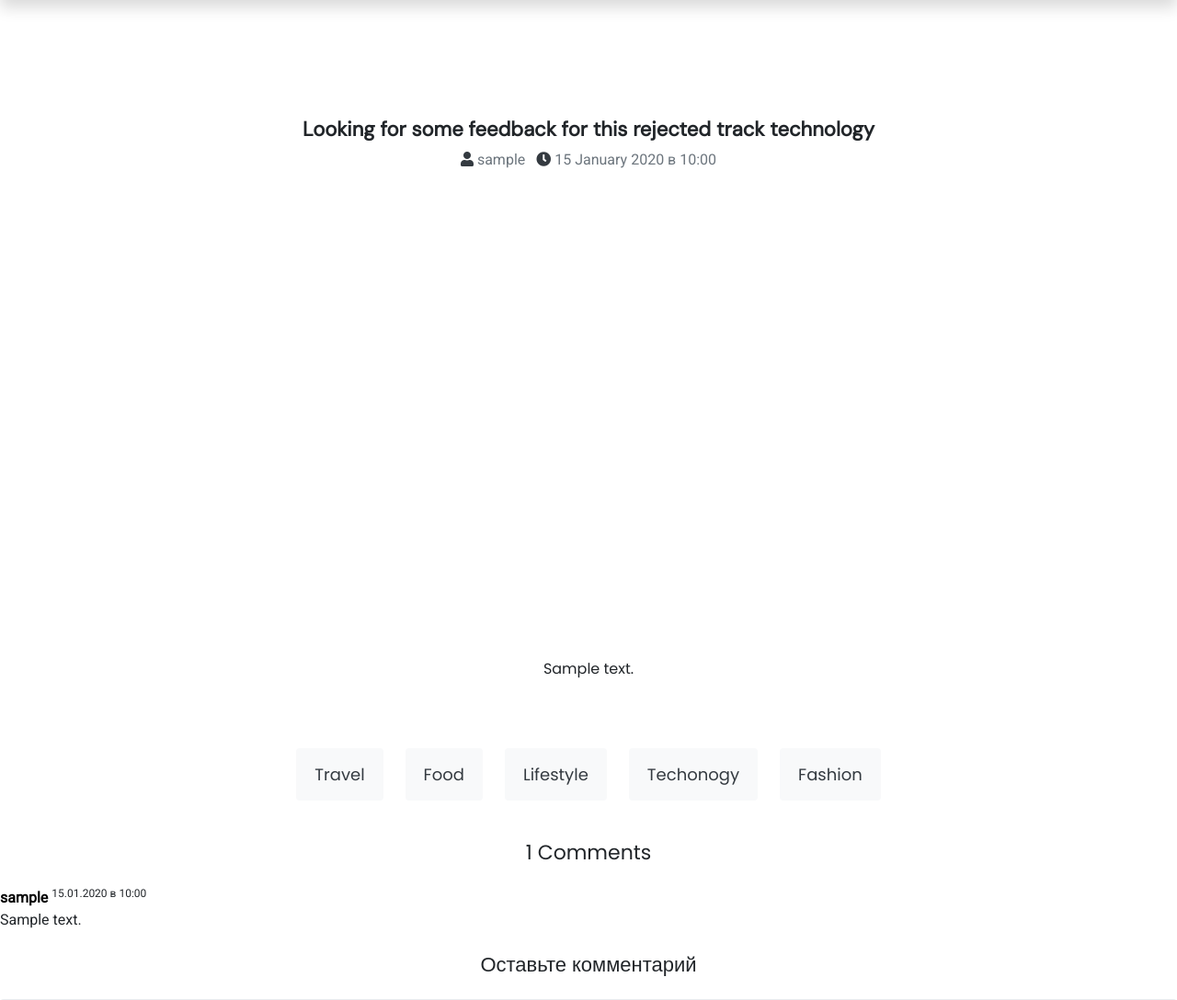
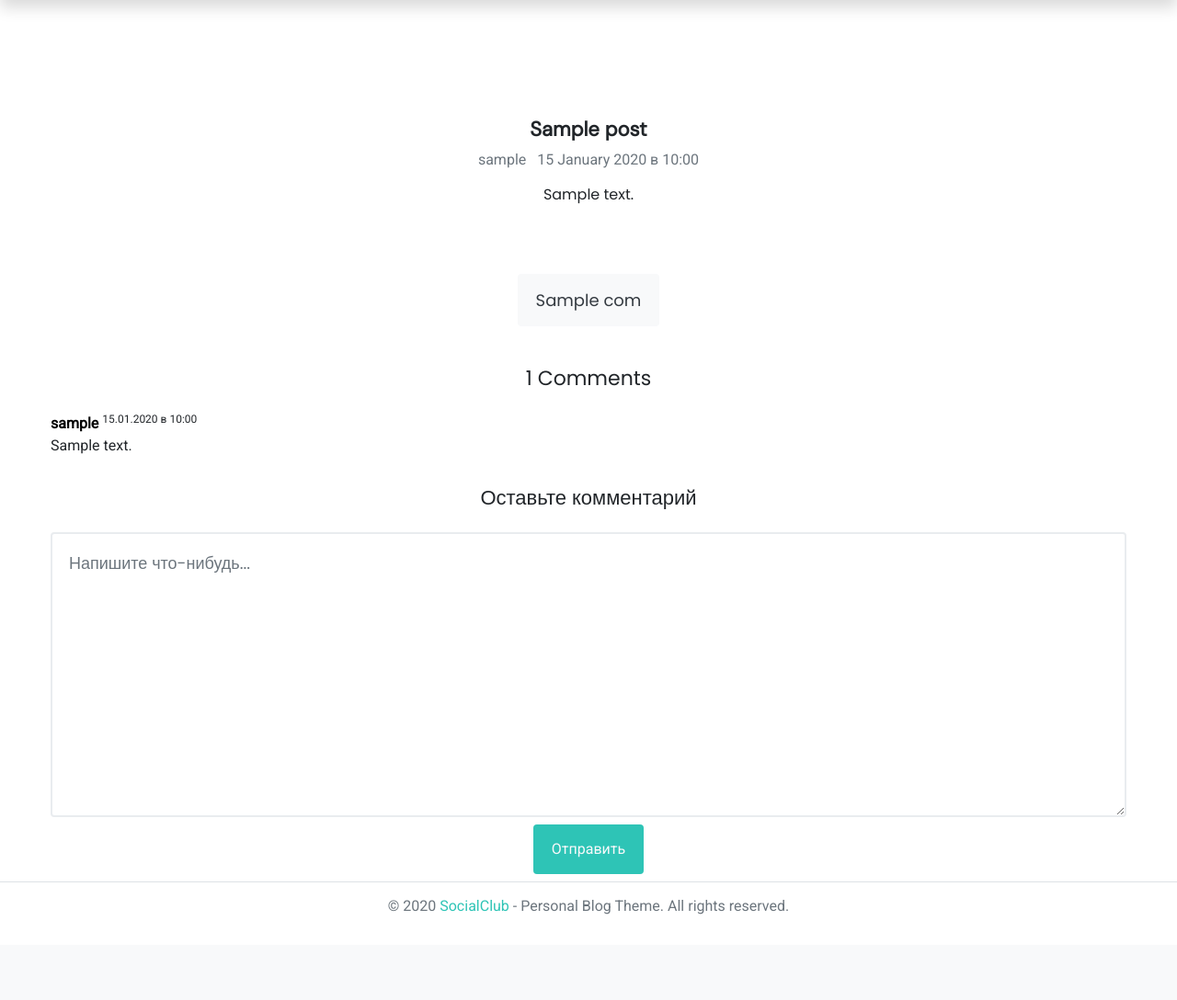
Before and after one commit to Gxldz21/SocialClub, a Django app: template templates/posts/post_detail.html in a window 1280 px wide. Shown: the part 87-1175 px from the top of the page at 92% size. After the commit the page ends 1082 px from the top, so only its background shows below. Run offline with Django 4.2, Linux system fonts and the light colour scheme; the template is opened without the code that fills it: most values are stand-ins (such as "Sample title", 1, 10 or a date in 2020); some libraries are stand-ins or nearby versions.

Commit message:
add some styles, updated some pages, add a new url

```diff
--- a/api/serializers.py
+++ b/api/serializers.py
@@ -61,7 +61,7 @@
 
     class Meta:
         model = Post
-        fields = ('id', 'text', 'image', 'publication_date', 'group', 'tags', 'character_quantity')
+        fields = ('title','id', 'text', 'image', 'publication_date', 'group', 'tags', 'character_quantity')
         read_only_fields = ('author',)
 
     def get_character_quantity(self, obj):
--- a/multiclub/forms.py
+++ b/multiclub/forms.py
@@ -7,7 +7,7 @@
 
     class Meta:
         model = Post
-        fields = ('text', 'image')
+        fields = ('title', 'text', 'image', 'tags')
 
     # def clean(self):
     #     likes = self.cleaned_data.get('group')
--- a/multiclub/models.py
+++ b/multiclub/models.py
@@ -8,6 +8,7 @@
     name = models.CharField(max_length=100)
 
 class Post(models.Model):
+    title = models.CharField(max_length=200)
     text = models.CharField(max_length=5000)
     pub_date = models.DateTimeField(auto_now_add=True)
     author = models.ForeignKey(User, related_name='posts', on_delete=models.CASCADE)
--- a/multiclub/urls.py
+++ b/multiclub/urls.py
@@ -20,6 +20,7 @@
     path('posts/<int:post_id>/comment', views.comment, name='comment'),
     path('profile/<str:username>/follow', views.follow, name='follow'),
     path('subscribe/', views.sub, name='sub'),
+    path('tags/<str:tag_name>', views.post_tags, name='tag')
 ]
 
 if settings.DEBUG:
--- a/templates/base.html
+++ b/templates/base.html
@@ -11,11 +11,11 @@
     <link rel="icon" type="image/png" sizes="16x16" href="{% static 'img/fav/favicon-16x16.png' %}">
     <meta name="msapplication-TileColor" content="#da532c">
     <meta name="theme-color" content="#ffffff">
+<!--            <link rel="stylesheet" href="https://cdnjs.cloudflare.com/ajax/libs/font-awesome/5.15.2/css/all.min.css"-->
+<!--        integrity="sha512-HK5fgLBL+xu6dm/Ii3z4xhlSUyZgTT9tuc/hSrtw6uzJOvgRr2a9jyxxT1ely+B+xFAmJKVSTbpM/CuL7qxO8w=="-->
+<!--        crossorigin="anonymous" />-->
     <link rel="stylesheet" href="{% static 'css/bootstrap.min.css' %}">
     <link rel="stylesheet" href="{% static 'css/style.css' %}">
-        <link rel="stylesheet" href="https://cdnjs.cloudflare.com/ajax/libs/font-awesome/5.15.2/css/all.min.css"
-        integrity="sha512-HK5fgLBL+xu6dm/Ii3z4xhlSUyZgTT9tuc/hSrtw6uzJOvgRr2a9jyxxT1ely+B+xFAmJKVSTbpM/CuL7qxO8w=="
-        crossorigin="anonymous" />
 </head>
 <body>
 <header>
--- a/templates/posts/index.html
+++ b/templates/posts/index.html
@@ -1,5 +1,6 @@
 {% extends 'base.html' %}
 {% load thumbnail %}
+{% block title %}Главная страница{% endblock %}
 {% block content %}
 {% load static %}
         <main>
--- a/templates/posts/post_detail.html
+++ b/templates/posts/post_detail.html
@@ -7,11 +7,9 @@
     <!-- Post Content -->
     <section class="container">
         <article id="post">
-            <!-- article heading -->
             <div class="headings text-center">
                 <div class="title">
-                        <h2 class="text-title text-dark display-1">Looking for some feedback for this rejected track
-                            technology</h2>
+                        <h2 class="text-title text-dark display-1">{{posts.title}}</h2>
                     </div>
                 <div class="meta">
                     <a href="{% url  'social:profile' posts.author.username %}" class="link display-2 text-secondary px-1">
@@ -22,27 +20,27 @@
                         <i class="fas fa-clock text-primary" style="color: #343a40!important"></i> {{ posts.pub_date|date:"d E Y в H:i" }}
                     </a>
                 </div>
-
             </div>
+            {% if posts.image %}
             <div class="thumbnail mt-3">
                 {% thumbnail posts.image "960x339" crop="center" upscale=True as im %}
-                <img class="card-img my-2" src="{{ im.url }}">
+                <img class="thumbnail" src="{{ im.url }}">
                 {% endthumbnail %}
             </div>
+            {% endif %}
                 <div class="content text-dark display-2 secondary-title mt-3">
                 <p style="text-align: center;">{{ posts.text }}</p>
                 </div>
         </article>
-        </div></section>
-
-        <!-- post footer -->
         <div class="post-footer mb-3">
             <div class="post-tags d-flex flex-wrap justify-content-center">
-                <a href="#" class="nav-link btn bg-light">Travel</a>
-                <a href="#" class="nav-link btn bg-light">Food</a>
-                <a href="#" class="nav-link btn bg-light">Lifestyle</a>
-                <a href="#" class="nav-link btn bg-light">Techonogy</a>
-                <a href="#" class="nav-link btn bg-light">Fashion</a>
+                {% for com in tags %}
+                <a href="{% url  'social:tag' com.name %}" class="nav-link btn bg-light">{{com.name}}</a>
+                {% endfor %}
+<!--                <a href="#" class="nav-link btn bg-light">Food</a>-->
+<!--                <a href="#" class="nav-link btn bg-light">Lifestyle</a>-->
+<!--                <a href="#" class="nav-link btn bg-light">Techonogy</a>-->
+<!--                <a href="#" class="nav-link btn bg-light">Fashion</a>-->
             </div>
         </div>
                <div class="post-comments py-2">
@@ -59,16 +57,10 @@
                             </p>
                         </div>
                         </div>
+                    </div>
+                </div>
                     {% endfor %}
             <h3 class="text-center display-1 secondary-title py-2">Оставьте комментарий</h3>
-
-<!--                            <form method="post" action="{% url 'social:comment' posts.pk %}">{% csrf_token %}-->
-<!--                    <div class="form-group row my-3 p-3">-->
-<!--                        <textarea placeholder="Напишите что-нибудь..." name="text" cols="40" rows="2"-->
-<!--                                  class="form-control" required id="text"></textarea>-->
-<!--                    </div>-->
-<!--                    <p><button class="btn btn-primary" type="submit">Отправить</button></p>-->
-<!--                    </form>-->
                 <form method="post" action="{% url 'social:comment' posts.pk %}">{% csrf_token %}
                         <div class="comment-form">
                 <textarea class="form-control mt-3" placeholder="Напишите что-нибудь..." rows="10" name="text"></textarea>
@@ -77,9 +69,8 @@
                 </div>
             </div>
                 </form>
-
         </div>
-
+            </section>
 </main>
 <!--    <main>-->
 <!--        <div class="container py-5">-->
```
Also changed, not shown: multiclub/views.py (+12 -2 lines), templates/posts/create_post.html (+12 -1 lines). Lines whose indentation alone changed are shown as unchanged.
